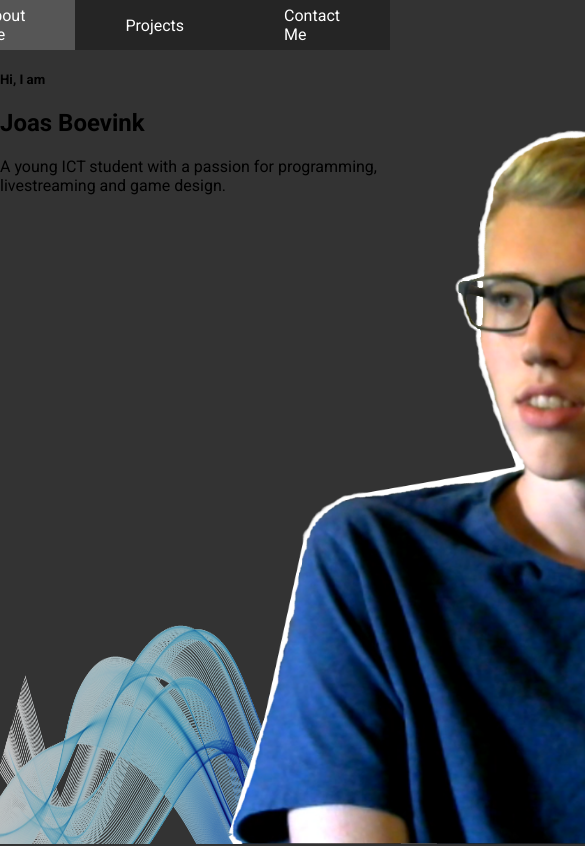
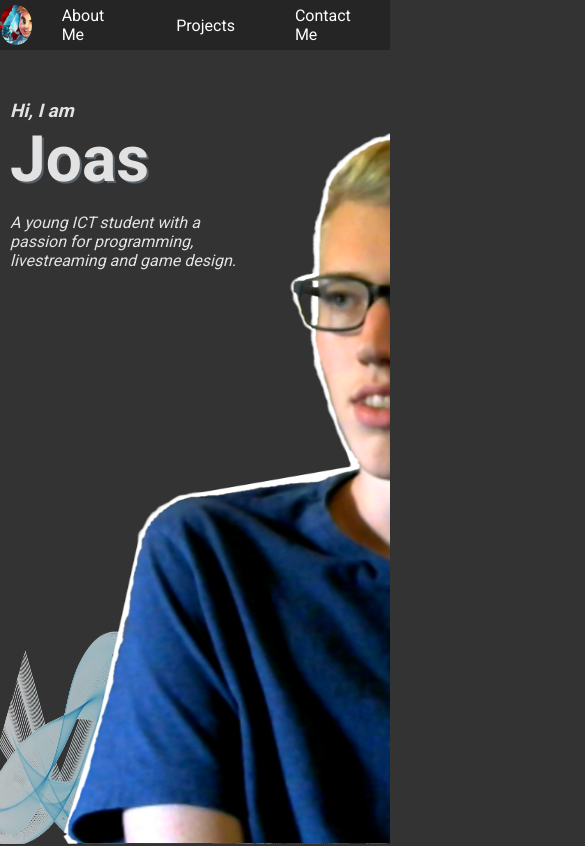
Before and after one commit to JoJ3o/Portfolio, a plain HTML site: page Homepage/index.html in a window 390 px wide. Shown: the top 846 px of the page, 585 px wide, since content can reach past the window. Drawn offline with Linux system fonts and the light colour scheme.

Commit message:
Add mobile responsiveness to the first section of the homepage

```diff
--- a/Homepage/index.html
+++ b/Homepage/index.html
@@ -13,15 +13,15 @@
     <section class="homepage">
         <nav>
             <a href="#" id="logo">Logo</a>
-            <a href="#">About Me</a>
-            <a href="#">Projects</a>
-            <a href="#">Contact Me</a>
+            <a href="#" class="navtext">About Me</a>
+            <a href="#" class="navtext">Projects</a>
+            <a href="#" class="navtext">Contact Me</a>
         </nav>
 
         <header>
-            <h5>Hi, I am</h5>
-            <h1>Joas Boevink</h1>
-            <p>A young ICT student with a passion for programming, livestreaming and game design.</p>
+            <h3 id="hi"><i>Hi, I am</i></h3>
+            <h1 id="name">Joas <span id="lastname">Boevink</span></h1>
+            <p id="about">A young ICT student with a <span><br></span>passion for programming,&nbsp;<span><br></span>livestreaming&nbsp;and&nbsp;game&nbsp;design.</p>
         </header>
 
         <img src="resources/dynamicBackground.png" alt="Dynaminc Background" id="wave">
--- a/Homepage/style.css
+++ b/Homepage/style.css
@@ -1,5 +1,11 @@
 * {
     box-sizing: border-box;
+}
+
+@media (max-width: 600px) {
+        .navtext {
+        padding: 30px;
+    }
 }
 
 body {
@@ -19,7 +25,7 @@ body {
 
 nav {
     background-color: #252525;
-    position: sticky;
+    position: fixed;
     top: 0;
     width: 100%;
     margin: 0;
@@ -28,6 +34,7 @@ nav {
     align-items: center;
     justify-content: flex-end;
     overflow: hidden;
+    z-index: 3;
 }
 
 nav a {
@@ -41,16 +48,39 @@ nav a:hover {
 }
 
 header {
-    top: 500px;
+    position: relative;
+    top: 100px;
+    left: 10px;
+    margin: 0px;
+    width: 55vw;
+    color: #e3e2e3;
+}
+
+#hi {
+    margin: 0;
+}
+
+#name {
+    text-shadow: #596169 2px 2px;
+    font-size: 4rem;
+    margin: 0;
+}
+
+#about {
+    font-style: italic;
+    margin: 0;
+    padding: 16px 0 16px 0;
 }
 
 #person {
-    position: absolute;
+    position: sticky;
     z-index: 0;
     bottom: 0px;
+    left: 100px;
     left: 50vw;
     width: auto;
     height: 85%;
+    padding-left: 30px;
 }
 
 #wave {
@@ -59,6 +89,7 @@ header {
     overflow: hidden;
     white-space: nowrap;
     opacity: 70%;
+    position: relative;
 }
 
 #logo {
@@ -73,3 +104,19 @@ header {
     margin-right: auto;
     padding: 0;
 }
+
+@media (max-width: 835px) {
+    #lastname {
+        display: none;
+    }
+
+    #about span {
+        display: inline;
+    }
+}
+
+@media (min-width: 825px) {
+    #about span {
+        display: none;
+    }
+}
```
